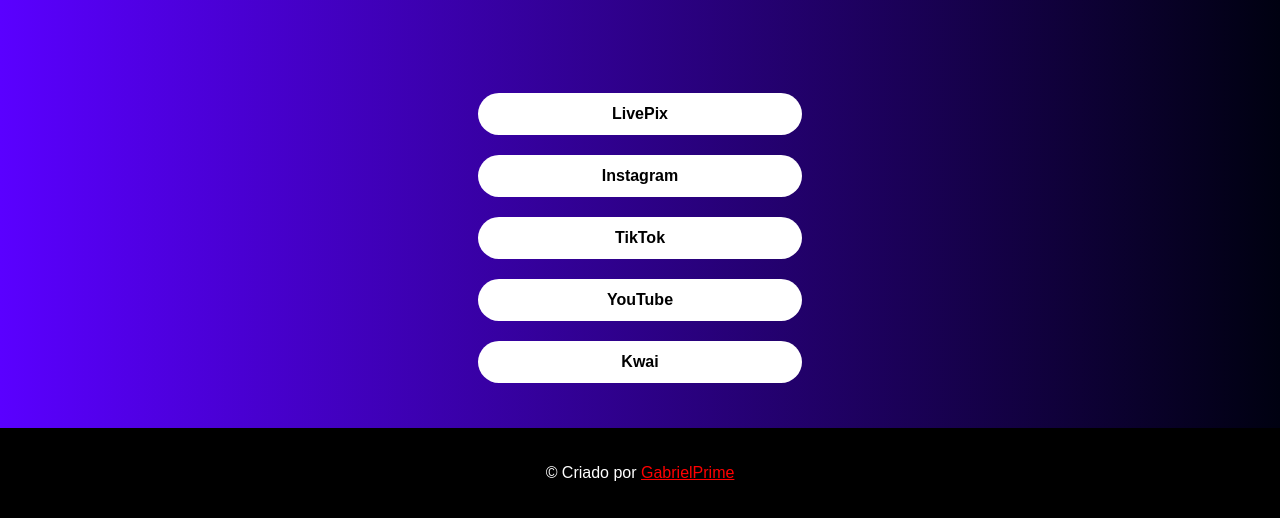
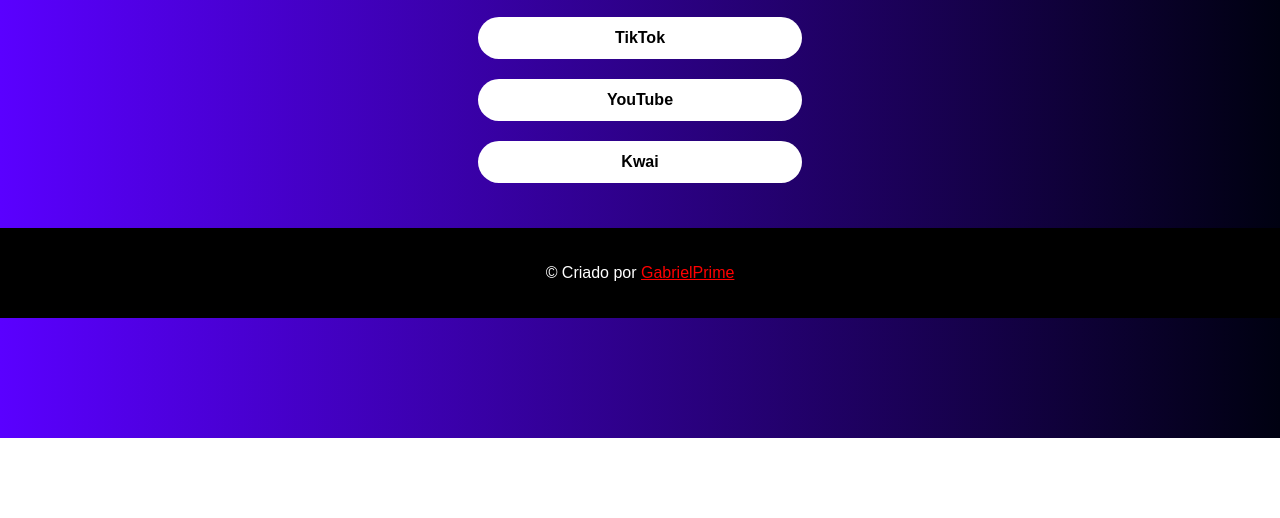
Before and after one commit to GabrielPrime500/CzKaique-, a plain HTML site: page index.html in a window 1280 px wide. Shown: the part 362-880 px from the top of the page. After the commit the page ends 800 px from the top, so only its background shows below. Drawn offline with Linux system fonts and the light colour scheme.

Commit message:
Update index.html

```diff
--- a/index.html
+++ b/index.html
@@ -114,7 +114,7 @@
 @media (min-width: 1024px) {
   body {
     background: linear-gradient(to right, #5a00ff, #000111);
-    transform: translate(0%, 10%);
+    transform: translate(0%, -15%);
   }
 }
 
```
